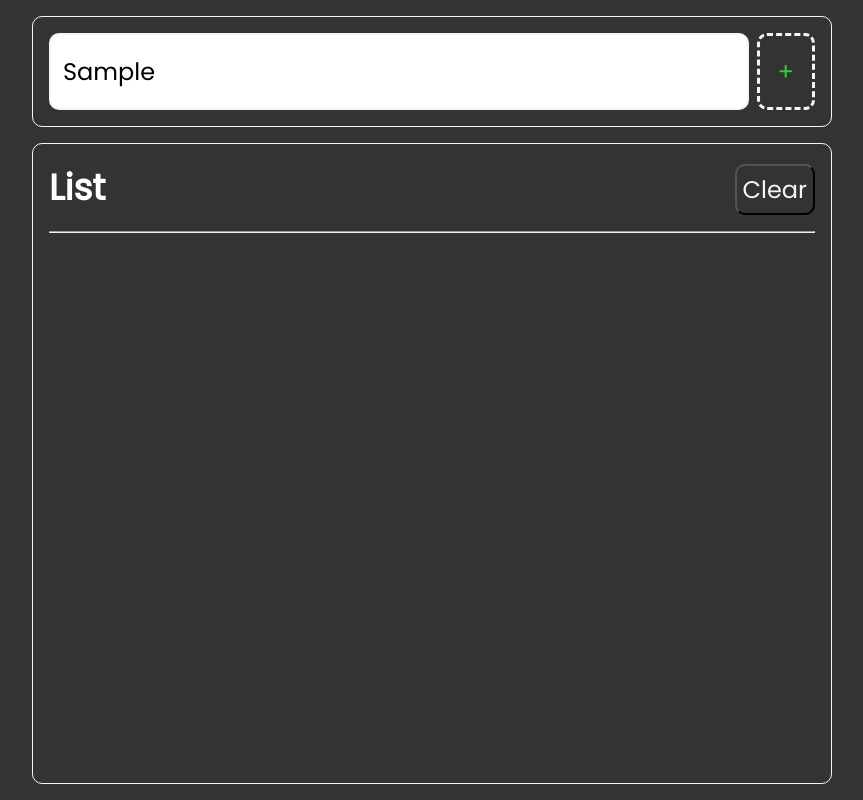
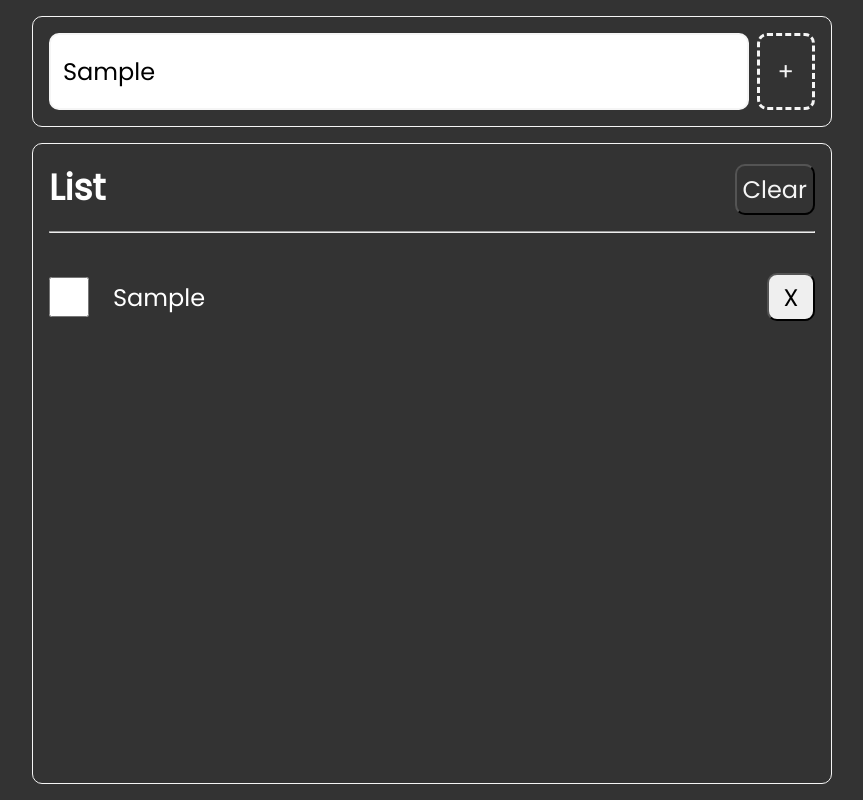
Before and after one commit to ahmed-abohmaid/typeScript-list-items, a website built with Vite: page index.html in a window 1280 px wide. Both pictures are taken after typing "Sample" into the empty fields and a click on the button "Add new item to list". Shown: the whole page, without its empty margins (208-1071 px from the left). Built offline with nearby package versions, Linux system fonts and the light colour scheme.

Commit message:
Fixing bugs

```diff
--- a/index.html
+++ b/index.html
@@ -30,6 +30,7 @@
             class="button newItemEntry__button"
             title="Add new item"
             aria-label="Add new item to list"
+            type="submit"
           >
             +
           </button>
--- a/src/css/style.css
+++ b/src/css/style.css
@@ -81,8 +81,7 @@ section {
   transition: 0.2s;
 }
 
-.newItemEntry__button:hover,
-.newItemEntry__button:focus {
+.newItemEntry__button:hover {
   color: limegreen;
 }
 
--- a/src/main.ts
+++ b/src/main.ts
@@ -5,9 +5,7 @@ import ListTemplate from './templates/ListTemplate';
 
 const initApp = (): void => {
   const fullList = new FullList();
-  const template = new ListTemplate(
-    <HTMLUListElement>document.getElementById('listItems')
-  );
+  const template = new ListTemplate();
 
   const formElement = <HTMLFormElement>document.getElementById('itemEntryForm');
   const clearBtn = <HTMLButtonElement>(
@@ -29,6 +27,7 @@ const initApp = (): void => {
     const listItem = new LisetItem(itemId, inputValue);
 
     fullList.addItem(listItem);
+    template.render(fullList);
   });
 
   clearBtn.addEventListener('click', (): void => {
```
Also changed, not shown: src/templates/ListTemplate.ts (+4 -3 lines).
